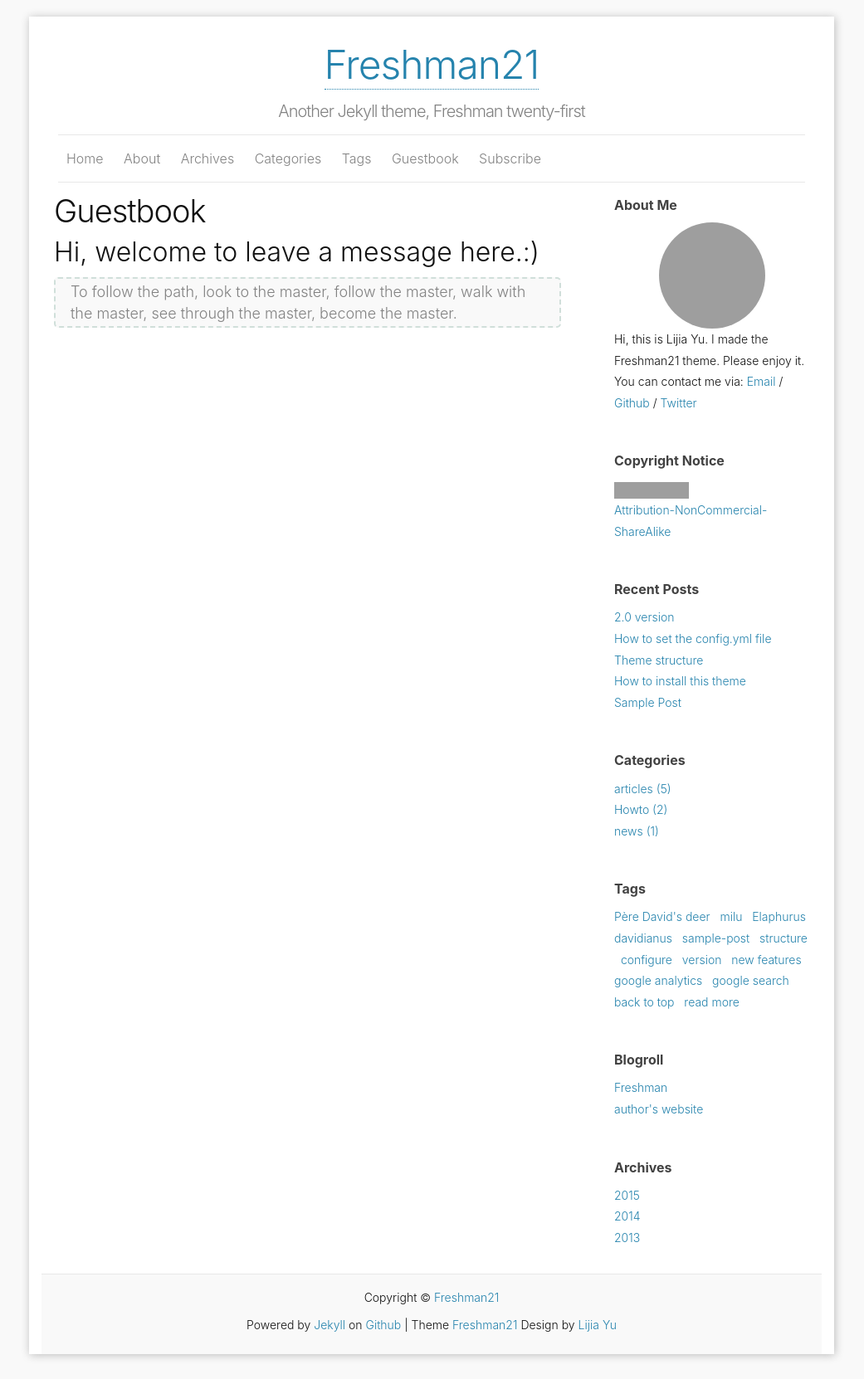
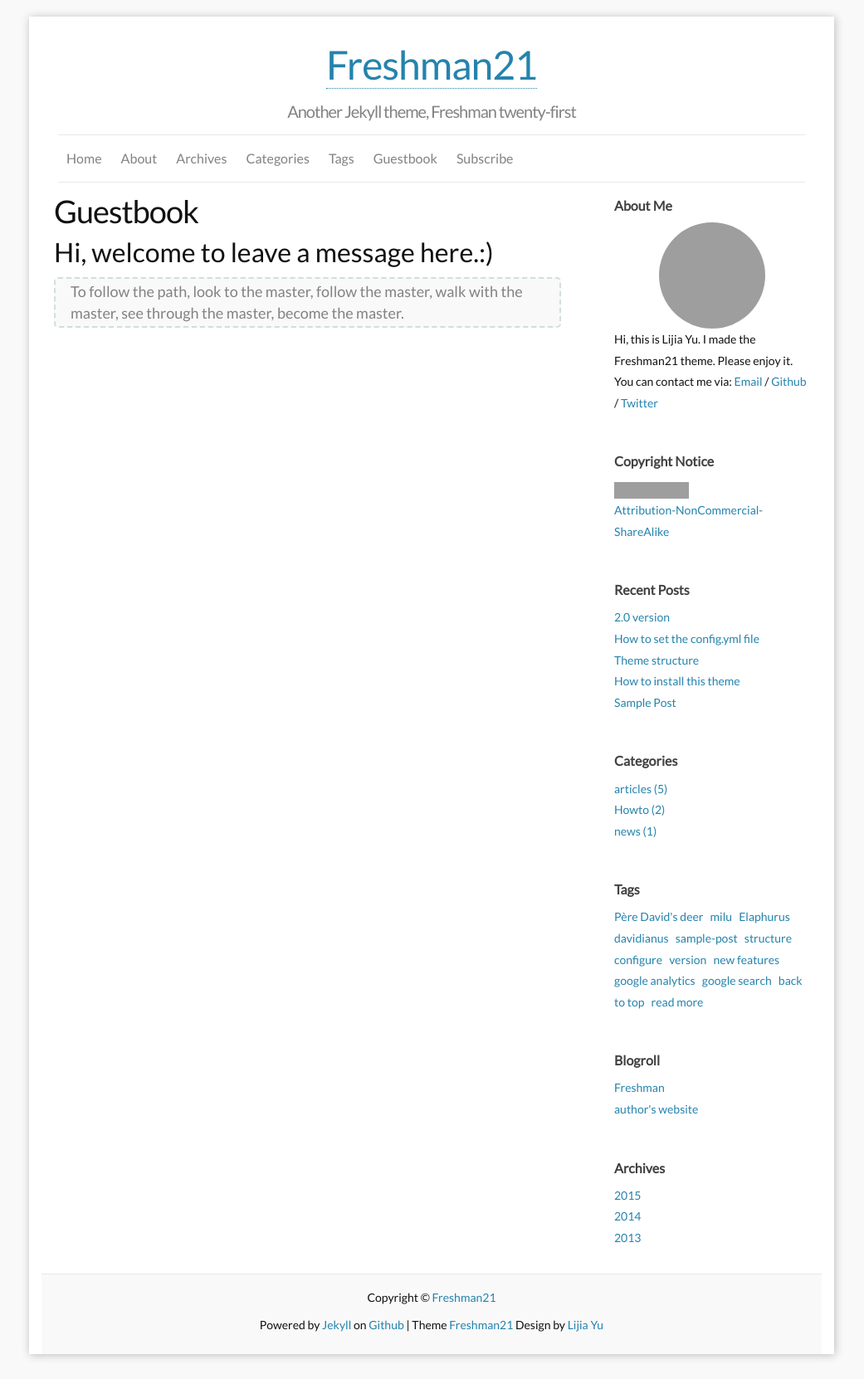
Before and after one commit to yulijia/freshman21, a Jekyll site: the page built from f_guestbook.md, in a window 1280 px wide. Shown: the whole page at 83% size, without its empty margins (120-1161 px from the left). Built offline with Jekyll 4.4.1, drawn with Linux system fonts in a browser that asks for light colours; nearby versions of some CDN libraries; comment, search, counter and statistics services are not loaded; grey boxes are pictures that could not be loaded.

Commit message:
use lato

```diff
--- a/css/main.scss
+++ b/css/main.scss
@@ -3,8 +3,10 @@
 ---
 @charset "utf-8";
 
+
+
 // Our variables
-$base-font-family: '-apple-system','BlinkMacSystemFont','Helvetica Neue','PingFang SC','Microsoft YaHei','Source Han Sans SC','Noto Sans CJK SC','WenQuanYi Micro Hei','Open Sans', Helvetica, Arial, sans-serif !important;
+$base-font-family: 'Lato', 'Open Sans', Helvetica, Arial, sans-serif !important;
 $base-font-size:   16px;
 $small-font-size:  $base-font-size * 0.875;
 $base-line-height: 1.6em;
@@ -57,5 +59,5 @@ $on-laptop:        800px;
 ;
 
 @import url('http://fonts.googleapis.com/css?family=Open+Sans');
-
-@import url('https://maxcdn.bootstrapcdn.com/font-awesome/4.3.0/css/font-awesome.min.css');
+@import url('http://fonts.googleapis.com/css?family=Lato');
+@import url('https://maxcdn.bootstrapcdn.com/font-awesome/4.7.0/css/font-awesome.min.css');
```
Lines whose indentation alone changed are shown as unchanged.
